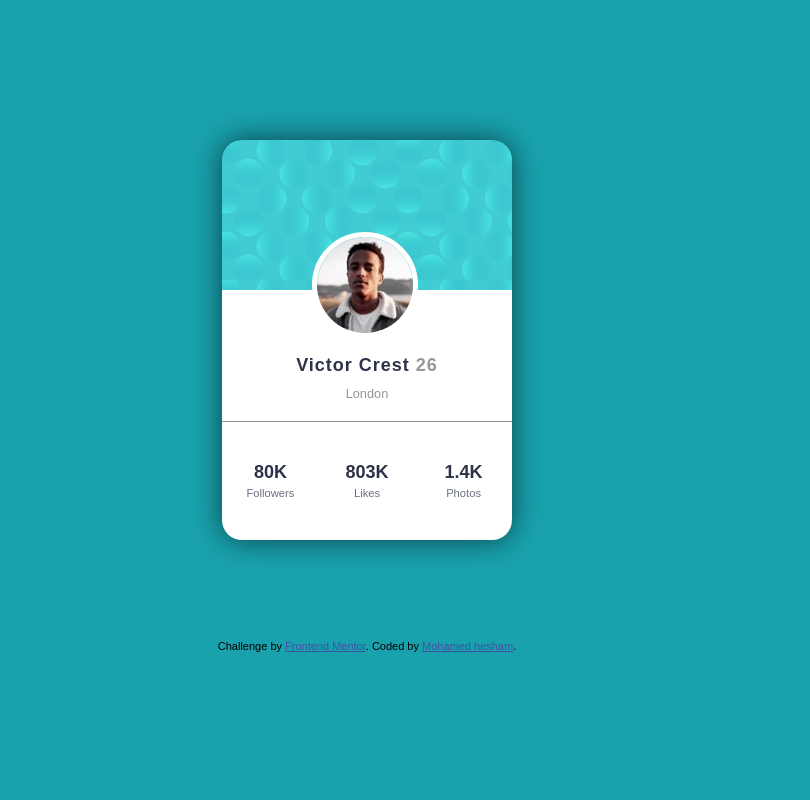
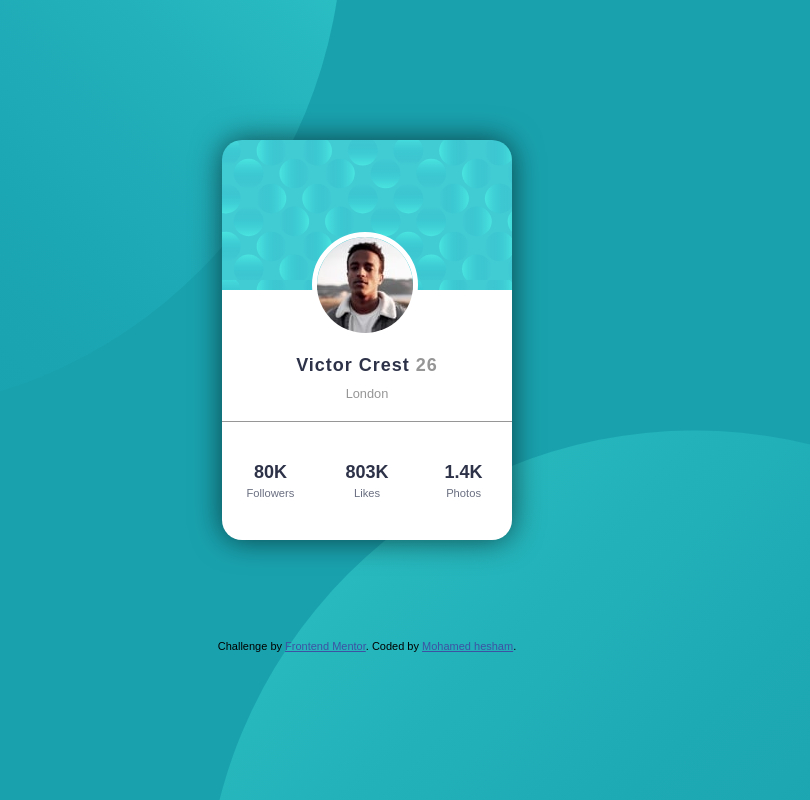
Before and after one commit to mohamedhesham221/profile-card-component-main, a plain HTML site: page index.html in a window 1280 px wide. Shown: the whole page, without its empty margins (273-1083 px from the left). Drawn offline with Linux system fonts and the light colour scheme; a web font is replaced by a local one.

Commit message:
last update style css

```diff
--- a/style.css
+++ b/style.css
@@ -8,7 +8,7 @@ body {
     background:
     url('images/bg-pattern-bottom.svg') no-repeat -26% -67%,
     url('images/bg-pattern-top.svg') no-repeat  131% 173%,
-    hsl(185, 75%, 39%)
+    hsl(185, 75%, 39%) ;
 }
 .container {
     width: 100%;
@@ -98,6 +98,13 @@ body {
         hsl(185, 75%, 39%);
     }
 }
+@media only screen and (min-width: 1280px) {
+    body {
+        background: url('images/bg-pattern-bottom.svg') no-repeat 158% -132%,
+        url('images/bg-pattern-top.svg') no-repeat  -120% 173%,
+        hsl(185, 75%, 39%);
+    }
+}
 @media only screen and (min-width: 1440px) {
     body {
         background: url('images/bg-pattern-bottom.svg') no-repeat 134% -130%,
```
